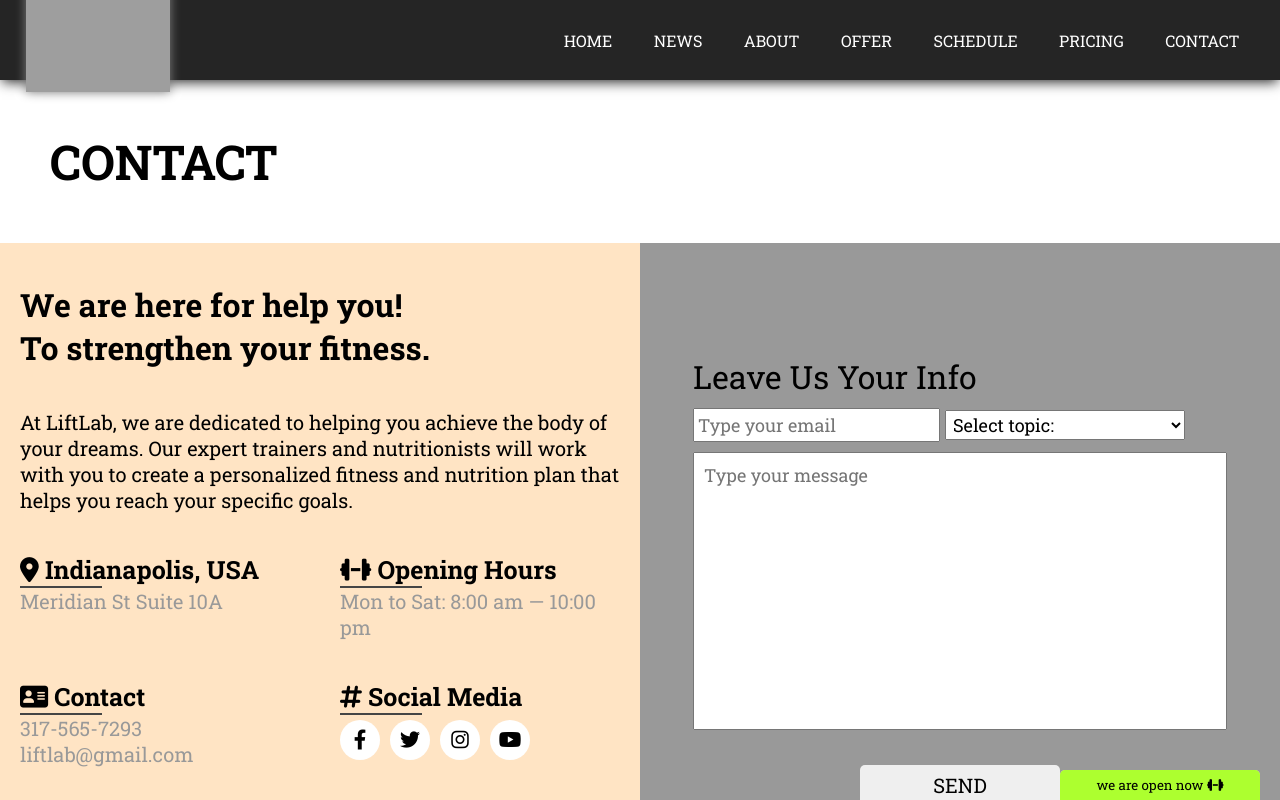
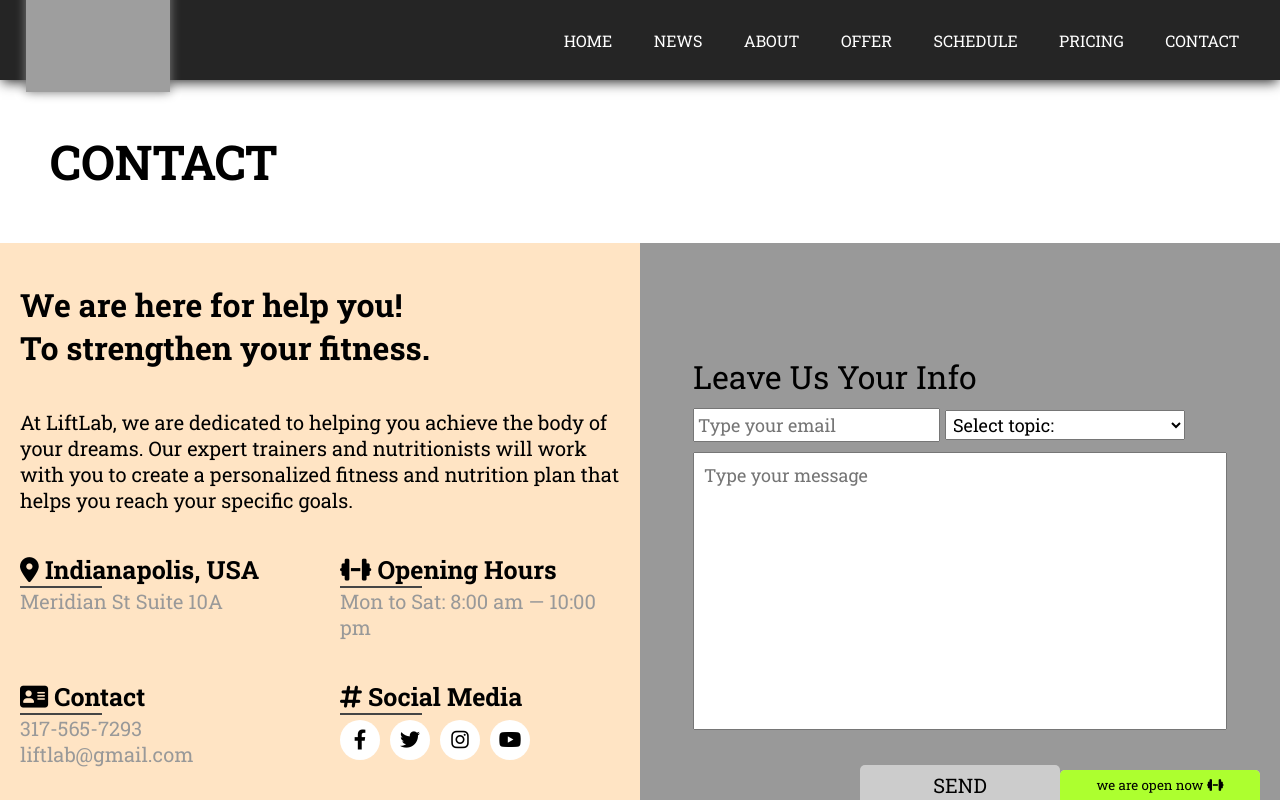
Before and after one commit to kubaglowczynski/gym-page, an Angular app: page /contact in a window 1280 px wide. In both pictures the pointer is over the input "SEND". Shown: the top 800 px of the page. Built offline with nearby package versions, Linux system fonts and the light colour scheme; grey boxes are pictures that could not be loaded.

Commit message:
Update contact.component.scss

```diff
--- a/src/app/components/contact/contact.component.scss
+++ b/src/app/components/contact/contact.component.scss
@@ -137,6 +137,9 @@ select, input{
         height: 40px;
         margin: 2vw;
         cursor: pointer;
+        &:hover{
+            background-color: darken(#fff, 20%);
+        }
     }
 }
 @keyframes display {
```
